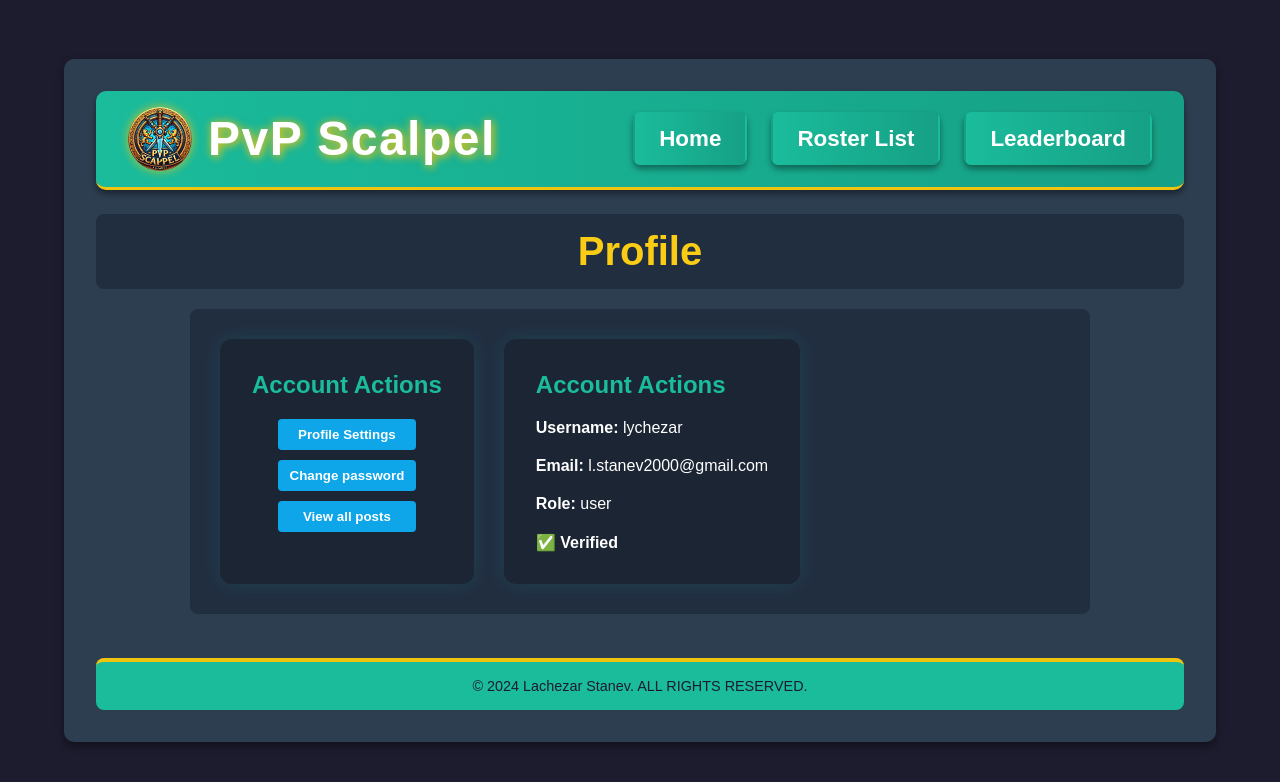
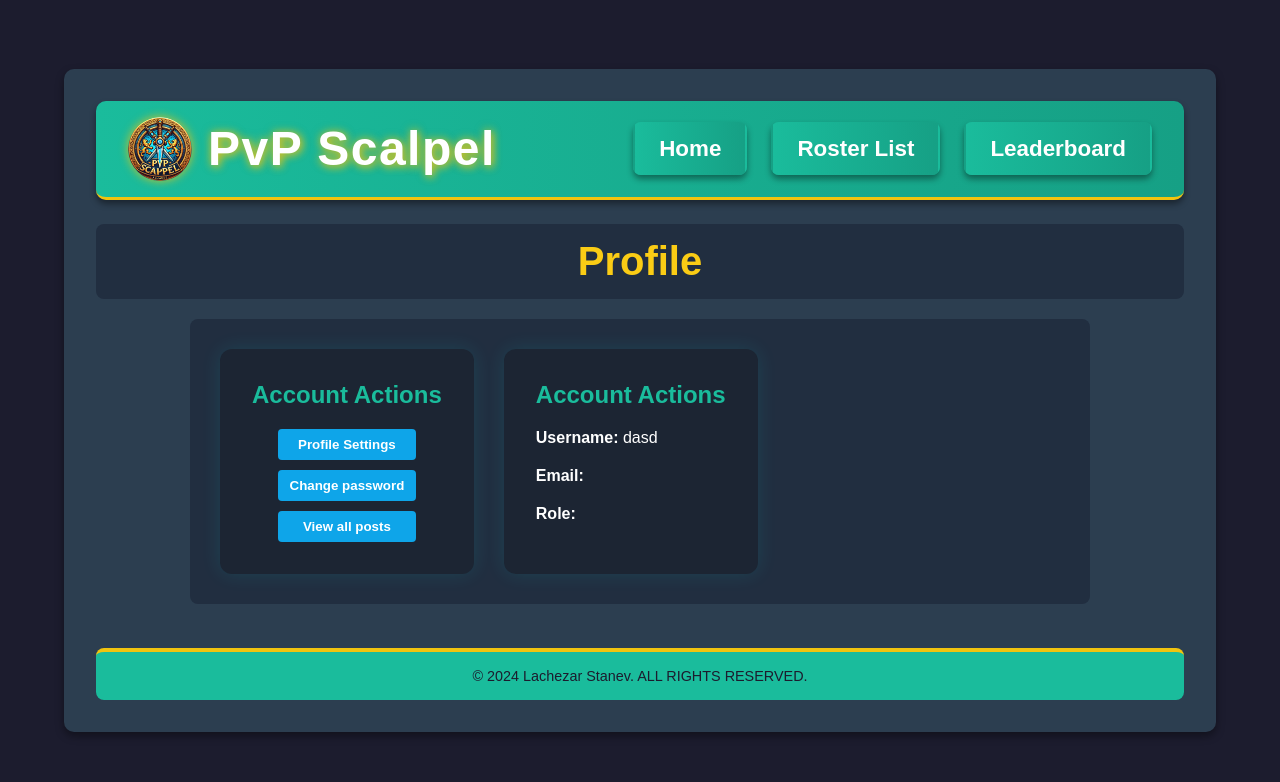
Before and after one commit to lStanev00/PvP-Scalpel-FrontEnd, a React (Vite) app: page /profilePage in a window 1280 px wide. Shown: the top 782 px of the page. Built offline with nearby package versions, Linux system fonts and the light colour scheme.

Commit message:
test implementations to see how the things work

```diff
--- a/src/pages/ProfilePage.jsx
+++ b/src/pages/ProfilePage.jsx
@@ -6,15 +6,14 @@ export default function ProfilePage() {
 
     const contextUser = useContext(UserContext);
 
-    const user = {
-        username: "lychezar",
-        email: "l.stanev2000@gmail.com",
-        role: "user",
-        isVerified: true
-    }
-
+    // const user = {
+    //     username: "lychezar",
+    //     email: "l.stanev2000@gmail.com",
+    //     role: "user",
+    //     isVerified: true
+    // }
+    const user = contextUser.user;
     return (<>
-        {contextUser.name}
 
         <div className={Style.banner}>
             <h4>Profile</h4>
```
